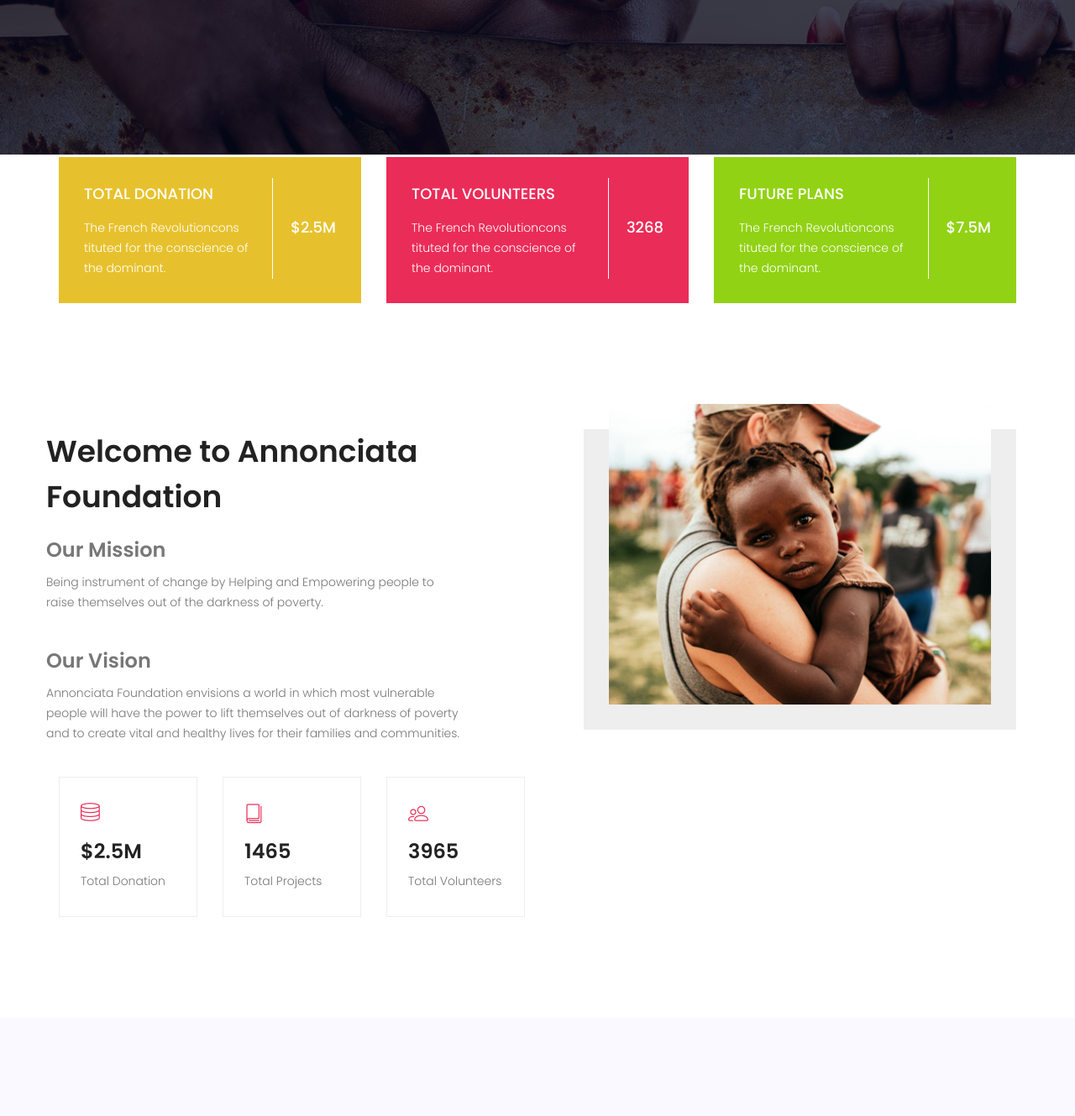
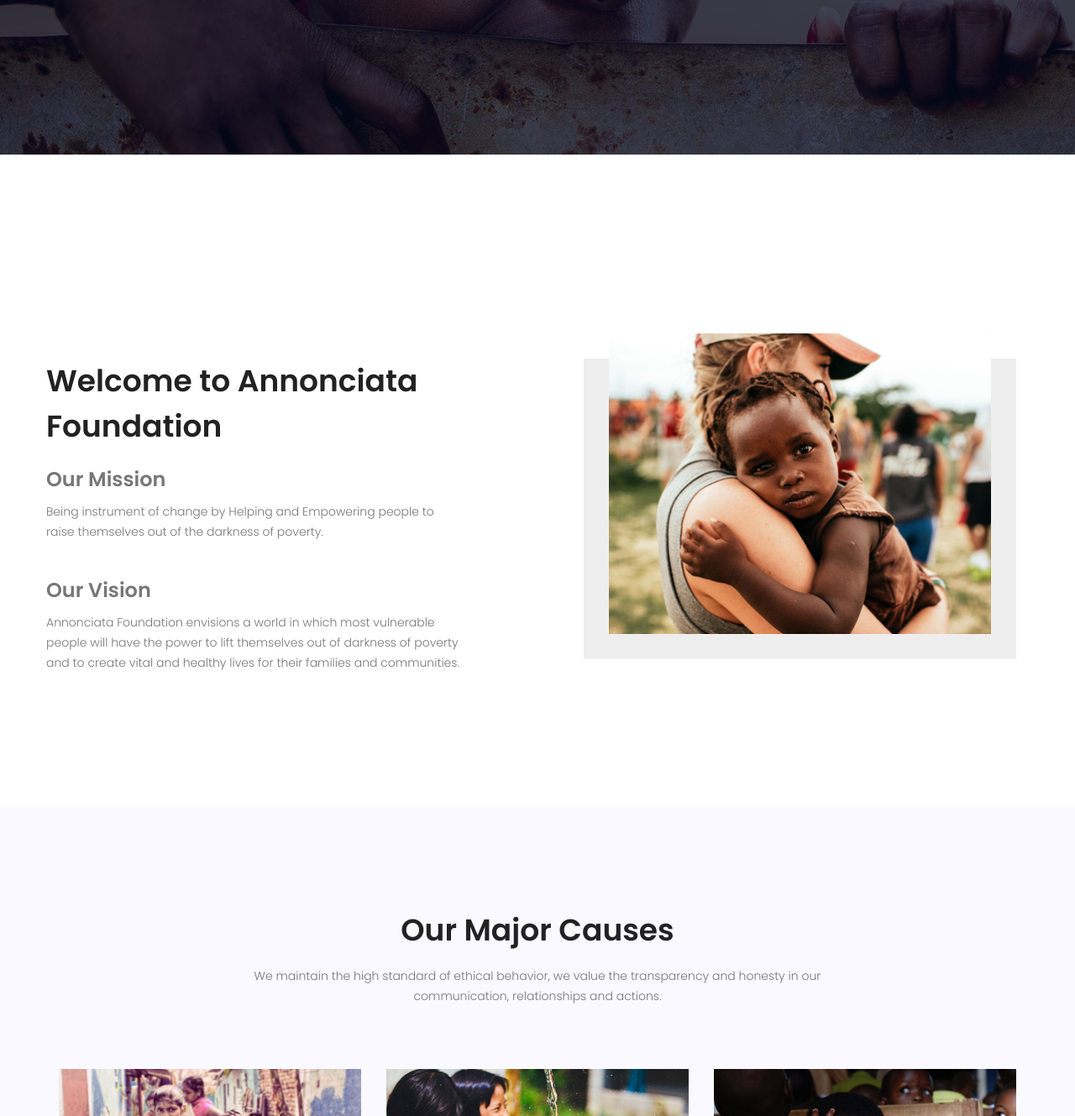
Before and after one commit to higirobruce/annonciata-website, a plain HTML site: page index.html in a window 1280 px wide. Shown: the part 623-1952 px from the top of the page at 84% size. Drawn offline with Linux system fonts and the light colour scheme; grey boxes are pictures that could not be loaded.

Commit message:
changes2

```diff
--- a/index.html
+++ b/index.html
@@ -110,7 +110,7 @@
                 </div>
             </div>
         </div>
-        <div class="donation_area">
+        <!-- <div class="donation_area">
             <div class="container">
                 <div class="row donation_inner">
                     <div class="col-lg-4">
@@ -154,7 +154,7 @@
                     </div>
                 </div>
             </div>
-        </div>
+        </div> -->
     </section>
     <!--================End Home Banner Area =================-->
 
@@ -173,7 +173,7 @@
                             <p>Annonciata Foundation envisions a world in which most vulnerable people will have the power to lift themselves out of darkness of poverty and to create vital and healthy lives for their families and communities.
                             </p>
                         </div>
-                        <div class="row">
+                        <!-- <div class="row">
                             <div class="col-sm-4">
                                 <div class="wel_item">
                                     <i class="lnr lnr-database"></i>
@@ -195,7 +195,7 @@
                                     <p>Total Volunteers</p>
                                 </div>
                             </div>
-                        </div>
+                        </div> -->
                     </div>
                 </div>
                 <div class="col-lg-6">
```
